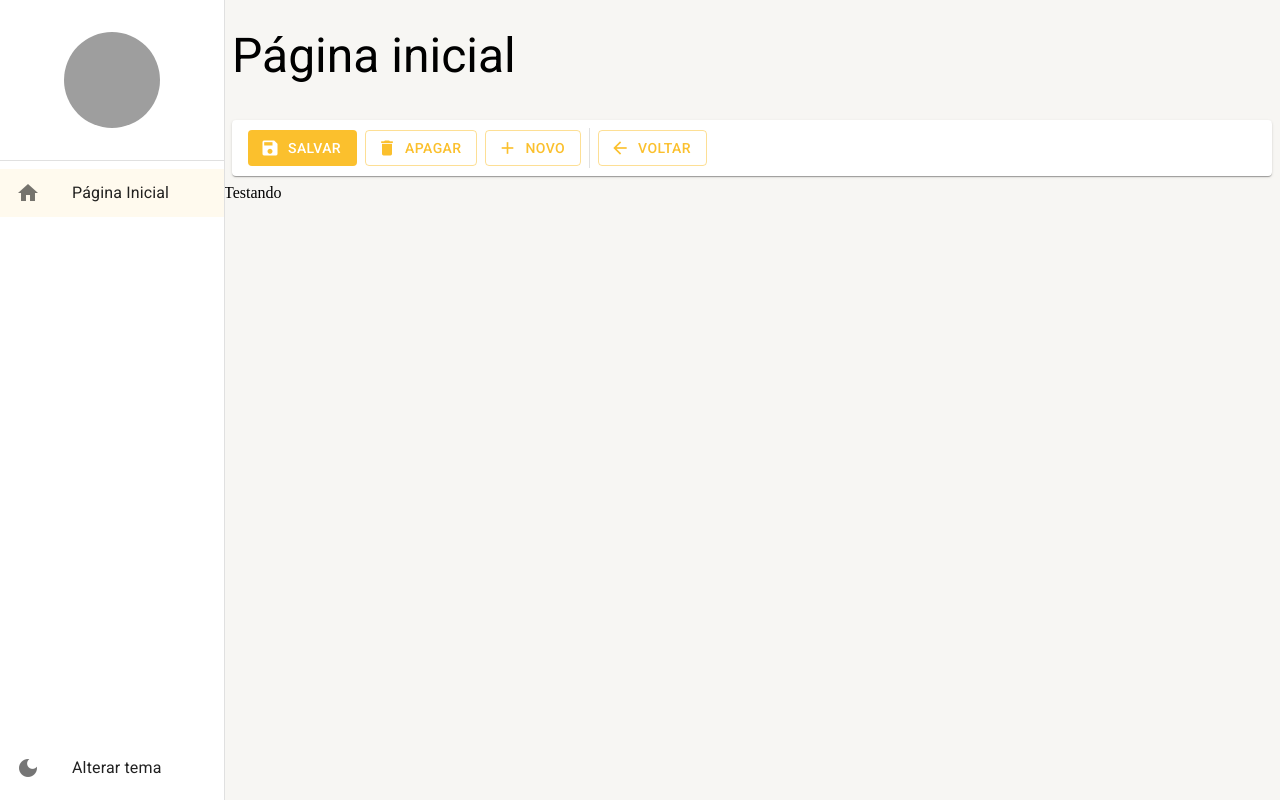
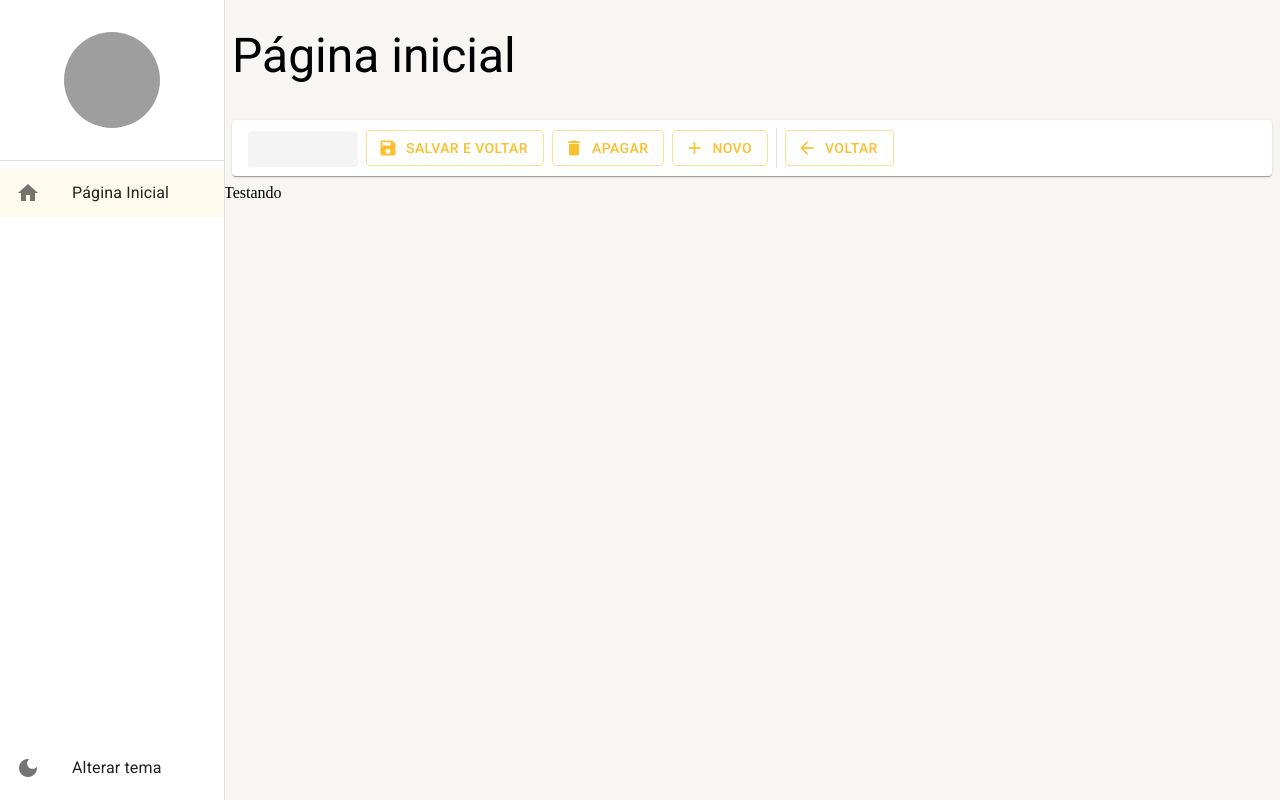
Before and after one commit to augustodevjs/dashboard-materialUi, a React (Create React App) app: page /home in a window 1280 px wide. Built offline with nearby package versions, Linux system fonts and the light colour scheme; grey boxes are pictures that could not be loaded.

Commit message:
feat: add skeleton loading

```diff
--- a/src/pages/dashboard/Dashboard.tsx
+++ b/src/pages/dashboard/Dashboard.tsx
@@ -4,7 +4,10 @@ import { LayoutBase } from "../../shared/layouts";
 
 export const Dashboard: React.FC = () => {
   return (
-    <LayoutBase title="Página inicial" toolbars={<DetailsTools />}>
+    <LayoutBase
+      title="Página inicial"
+      toolbars={<DetailsTools showButtonSaveAndClose showButtonSaveLoading />}
+    >
       Testando
     </LayoutBase>
   );
--- a/src/shared/components/detailsTools/DetailsTools.tsx
+++ b/src/shared/components/detailsTools/DetailsTools.tsx
@@ -1,9 +1,17 @@
 import React from "react";
-import { Box, Button, Divider, Icon, Paper, useTheme } from "@mui/material";
+import {
+  Box,
+  Button,
+  Divider,
+  Icon,
+  Paper,
+  Skeleton,
+  useTheme,
+} from "@mui/material";
 import { IDetailsToolsProps } from "../../types";
 
 export const DetailsTools: React.FC<IDetailsToolsProps> = ({
-  textButtonNew = 'Novo',
+  textButtonNew = "Novo",
 
   showButtonNew = true,
   showButtonBack = true,
@@ -11,11 +19,17 @@ export const DetailsTools: React.FC<IDetailsToolsProps> = ({
   showButtonSave = true,
   showButtonSaveAndClose = false,
 
+  showButtonBackLoading = false,
+  showButtonNewLoading = false,
+  showButtonSaveLoading = false,
+  showButtonDeleteLoading = false,
+  showButtonSaveAndCloseLoading = false,
+
   onClickNew,
   onClickBack,
   onClickDelete,
   onClickSave,
-  onClickSaveAndClose
+  onClickSaveAndClose,
 }) => {
   const theme = useTheme();
 
@@ -30,7 +44,7 @@ export const DetailsTools: React.FC<IDetailsToolsProps> = ({
       gap={1}
       alignItems="center"
     >
-      {showButtonSave && (
+      {showButtonSave && !showButtonSaveLoading && (
         <Button
           variant="contained"
           disableElevation
@@ -42,7 +56,9 @@ export const DetailsTools: React.FC<IDetailsToolsProps> = ({
         </Button>
       )}
 
-      {showButtonSaveAndClose && (
+      {showButtonSaveLoading && <Skeleton width={110} height={60} />}
+
+      {showButtonSaveAndClose && !showButtonSaveAndCloseLoading && (
         <Button
           variant="outlined"
           disableElevation
@@ -54,7 +70,9 @@ export const DetailsTools: React.FC<IDetailsToolsProps> = ({
         </Button>
       )}
 
-      {showButtonDelete && (
+      {showButtonSaveAndCloseLoading && <Skeleton width={180} height={60} />}
+
+      {showButtonDelete && !showButtonDeleteLoading && (
         <Button
           variant="outlined"
           disableElevation
@@ -66,7 +84,9 @@ export const DetailsTools: React.FC<IDetailsToolsProps> = ({
         </Button>
       )}
 
-      {showButtonNew && (
+      {showButtonDeleteLoading && <Skeleton width={110} height={60} />}
+
+      {showButtonNew && !showButtonNewLoading && (
         <Button
           variant="outlined"
           disableElevation
@@ -78,9 +98,11 @@ export const DetailsTools: React.FC<IDetailsToolsProps> = ({
         </Button>
       )}
 
+      {showButtonNewLoading && <Skeleton width={110} height={60} />}
+
       <Divider variant="middle" orientation="vertical" />
 
-      {showButtonBack && (
+      {showButtonBack && !showButtonBackLoading && (
         <Button
           variant="outlined"
           disableElevation
@@ -91,6 +113,8 @@ export const DetailsTools: React.FC<IDetailsToolsProps> = ({
           Voltar
         </Button>
       )}
+
+      {showButtonBackLoading && <Skeleton width={110} height={60} />}
     </Box>
   );
 };
--- a/src/shared/types/details-tools.ts
+++ b/src/shared/types/details-tools.ts
@@ -6,6 +6,12 @@ export interface IDetailsToolsProps {
   showButtonSave?: boolean;
   showButtonSaveAndClose?: boolean;
 
+  showButtonSaveLoading?: boolean;
+  showButtonBackLoading?: boolean;
+  showButtonNewLoading?: boolean;
+  showButtonDeleteLoading?: boolean;
+  showButtonSaveAndCloseLoading?: boolean;
+
   onClickNew?: () => void;
   onClickBack?: () => void;
   onClickDelete?: () => void;
```
